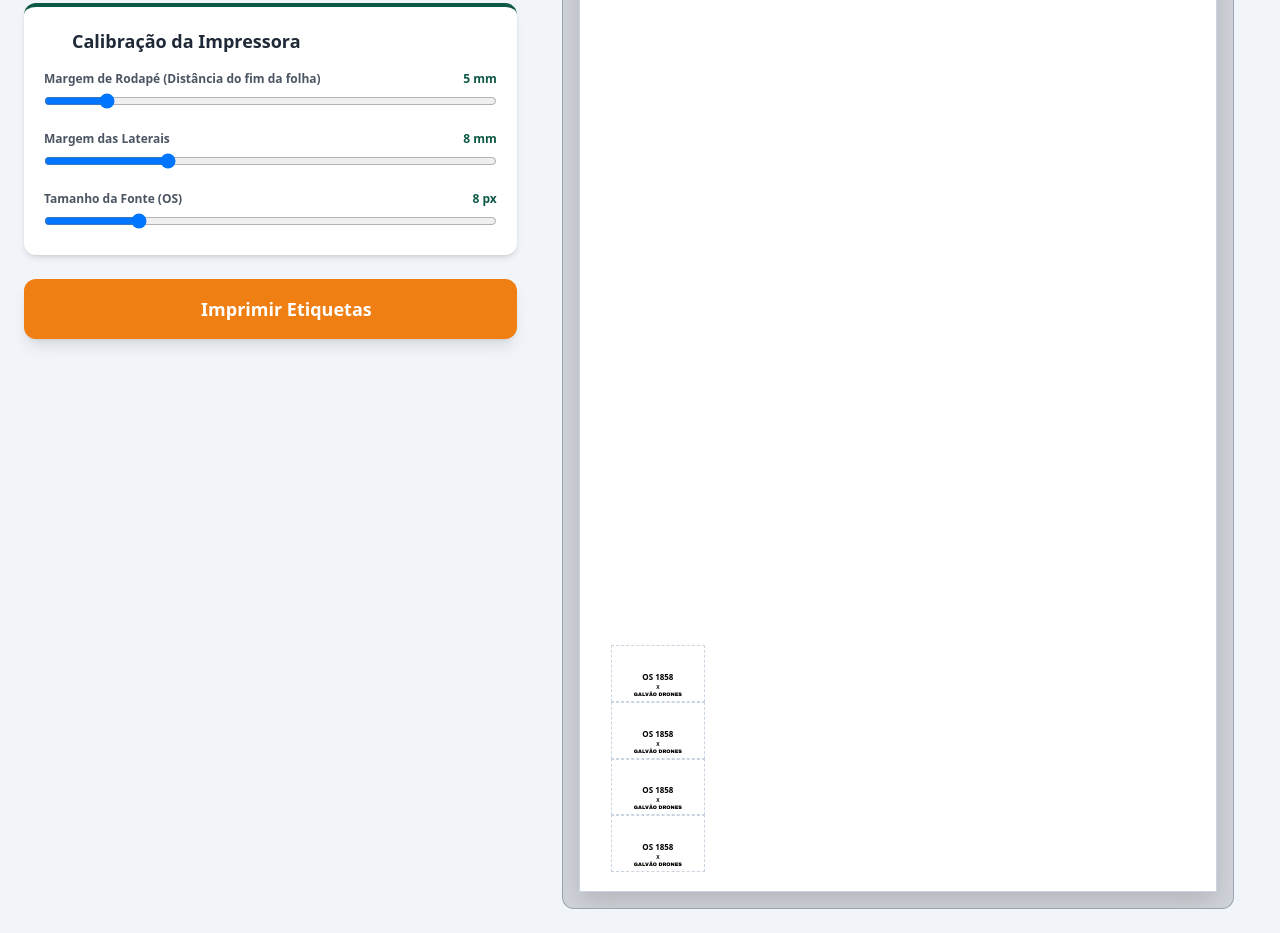
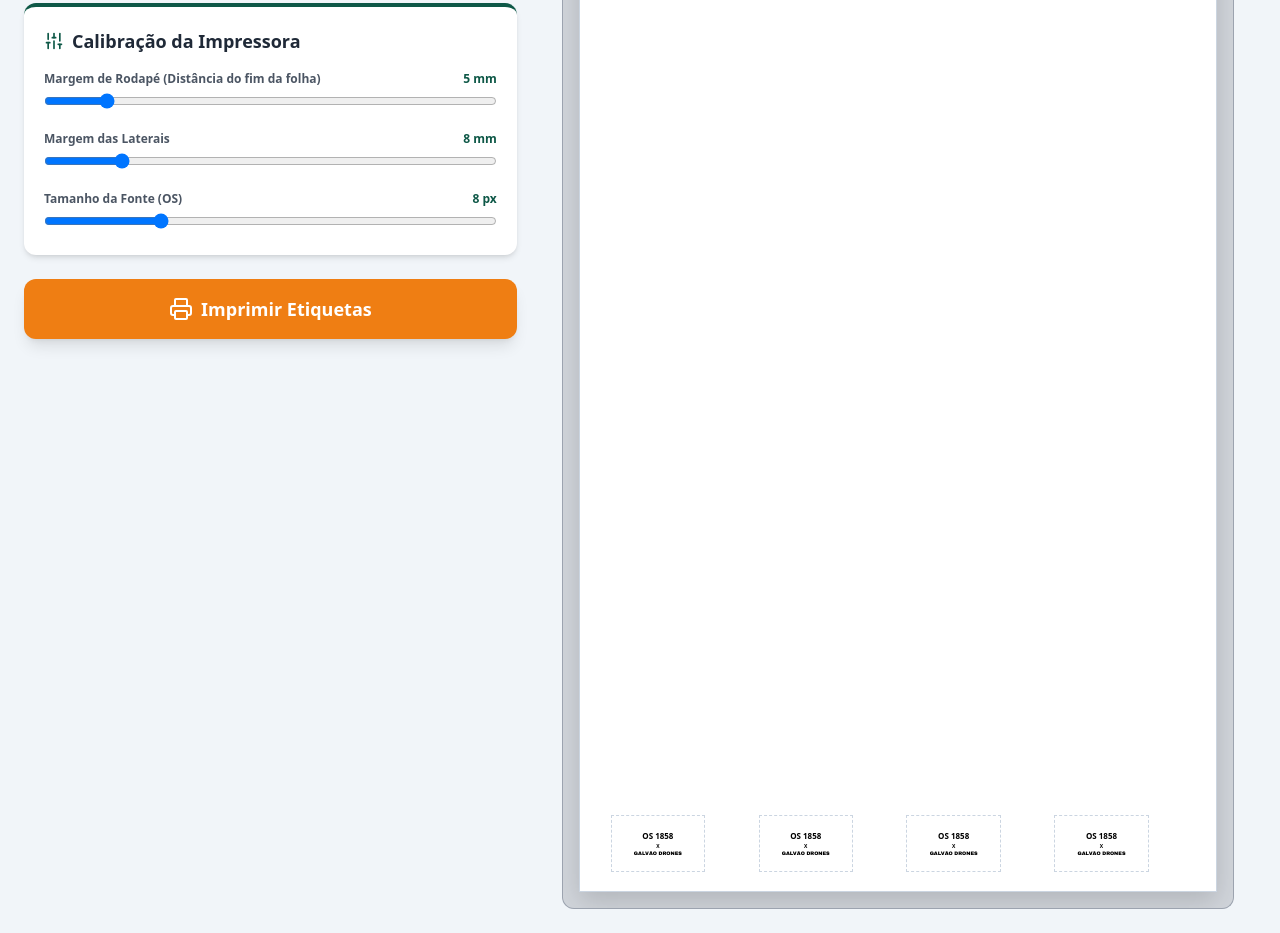
Before and after one commit to galvaodrone/impressora, a plain HTML site: page index.html in a window 1280 px wide. Shown: the part 394-1327 px from the top of the page. Drawn offline with nearby package versions, Linux system fonts and the light colour scheme.

Commit message:
Update index.html

```diff
--- a/index.html
+++ b/index.html
@@ -52,11 +52,11 @@
                 box-sizing: border-box !important;
                 background: white !important;
             }
-            /* Grade de etiquetas sem bordas e perfeitamente distribuída */
+            /* Grade de etiquetas sem bordas e perfeitamente distribuída em 4 colunas horizontais */
             .labels-grid {
                 display: grid !important;
-                grid-template-columns: repeat(4, auto) !important; /* 4 colunas como no PDF */
-                justify-content: center !important;
+                grid-template-columns: repeat(4, 25mm) !important; /* Força exatamente 4 colunas de 25mm */
+                justify-content: space-between !important; /* Distribui as colunas na horizontal */
                 width: 100% !important;
                 margin-bottom: var(--print-bottom-margin, 5mm) !important; /* Distância calibrável do fim da folha */
                 padding: 0 var(--print-side-margin, 8mm) !important;
@@ -93,7 +93,8 @@
             transition: all 0.2s;
             display: flex;
             flex-direction: column;
-            justify-content: flex-end;
+            justify-content: center;
+            align-items: center;
             text-align: center;
             box-sizing: border-box;
         }
@@ -106,6 +107,10 @@
         .editable-text {
             outline: none;
             cursor: text;
+            white-space: nowrap; /* Evita que o texto quebre linha */
+            overflow: hidden;
+            text-overflow: ellipsis;
+            width: 100%;
         }
         .editable-text:focus {
             background-color: #fef3c7;
@@ -185,7 +190,7 @@
                         <span>Margem das Laterais</span>
                         <span id="side-margin-indicator" class="font-bold text-gd-green">8 mm</span>
                     </div>
-                    <input type="range" id="input-side-margin" min="0" max="30" value="8" oninput="adjustSideMargin(this.value)"
+                    <input type="range" id="input-side-margin" min="0" max="50" value="8" oninput="adjustSideMargin(this.value)"
                         class="w-full accent-gd-green cursor-pointer">
                 </div>
 
@@ -195,7 +200,7 @@
                         <span>Tamanho da Fonte (OS)</span>
                         <span id="font-size-indicator" class="font-bold text-gd-green">8 px</span>
                     </div>
-                    <input type="range" id="input-font-size" min="6" max="16" value="8" oninput="adjustFontSize(this.value)"
+                    <input type="range" id="input-font-size" min="6" max="14" value="8" oninput="adjustFontSize(this.value)"
                         class="w-full accent-gd-green cursor-pointer">
                 </div>
             </div>
@@ -226,35 +231,35 @@
                 <!-- Folha de Papel Física -->
                 <div id="preview-sheet" class="preview-sheet" style="width: 210mm; height: 297mm; padding-bottom: 5mm; padding-left: 8mm; padding-right: 8mm;">
 
-                    <!-- Linha de etiquetas alinhada perfeitamente na base -->
-                    <div id="labels-container" class="labels-grid gap-4">
+                    <!-- Linha de etiquetas alinhada perfeitamente na base com grid horizontal rígido -->
+                    <div id="labels-container" class="labels-grid grid grid-cols-4 w-full gap-4 justify-between">
 
                         <!-- Coluna 1 -->
-                        <div class="label-interactive-card p-1" style="width: 25mm; height: 15mm;">
+                        <div class="label-interactive-card p-0.5" style="width: 25mm; height: 15mm;">
                             <div contenteditable="true" class="editable-text font-black text-black uppercase leading-none pb-0.5" id="os-col-0" style="font-size: 8px;">OS 1858</div>
                             <div class="font-extrabold text-[5px] text-black leading-none py-0.5">X</div>
-                            <div class="font-black text-black leading-none" style="font-size: 5px; font-family: 'Arial Black', sans-serif;">GALVÃO DRONES</div>
+                            <div class="font-black text-black leading-none truncate w-full" style="font-size: 5px; font-family: 'Arial Black', sans-serif;">GALVÃO DRONES</div>
                         </div>
 
                         <!-- Coluna 2 -->
-                        <div class="label-interactive-card p-1" style="width: 25mm; height: 15mm;">
+                        <div class="label-interactive-card p-0.5" style="width: 25mm; height: 15mm;">
                             <div contenteditable="true" class="editable-text font-black text-black uppercase leading-none pb-0.5" id="os-col-1" style="font-size: 8px;">OS 1858</div>
                             <div class="font-extrabold text-[5px] text-black leading-none py-0.5">X</div>
-                            <div class="font-black text-black leading-none" style="font-size: 5px; font-family: 'Arial Black', sans-serif;">GALVÃO DRONES</div>
+                            <div class="font-black text-black leading-none truncate w-full" style="font-size: 5px; font-family: 'Arial Black', sans-serif;">GALVÃO DRONES</div>
                         </div>
 
                         <!-- Coluna 3 -->
-                        <div class="label-interactive-card p-1" style="width: 25mm; height: 15mm;">
+                        <div class="label-interactive-card p-0.5" style="width: 25mm; height: 15mm;">
                             <div contenteditable="true" class="editable-text font-black text-black uppercase leading-none pb-0.5" id="os-col-2" style="font-size: 8px;">OS 1858</div>
                             <div class="font-extrabold text-[5px] text-black leading-none py-0.5">X</div>
-                            <div class="font-black text-black leading-none" style="font-size: 5px; font-family: 'Arial Black', sans-serif;">GALVÃO DRONES</div>
+                            <div class="font-black text-black leading-none truncate w-full" style="font-size: 5px; font-family: 'Arial Black', sans-serif;">GALVÃO DRONES</div>
                         </div>
 
                         <!-- Coluna 4 -->
-                        <div class="label-interactive-card p-1" style="width: 25mm; height: 15mm;">
+                        <div class="label-interactive-card p-0.5" style="width: 25mm; height: 15mm;">
                             <div contenteditable="true" class="editable-text font-black text-black uppercase leading-none pb-0.5" id="os-col-3" style="font-size: 8px;">OS 1858</div>
                             <div class="font-extrabold text-[5px] text-black leading-none py-0.5">X</div>
-                            <div class="font-black text-black leading-none" style="font-size: 5px; font-family: 'Arial Black', sans-serif;">GALVÃO DRONES</div>
+                            <div class="font-black text-black leading-none truncate w-full" style="font-size: 5px; font-family: 'Arial Black', sans-serif;">GALVÃO DRONES</div>
                         </div>
 
                     </div>
@@ -300,7 +305,7 @@
             sideMarginIndicator.innerText = `${value} mm`;
             previewSheet.style.paddingLeft = `${value}mm`;
             previewSheet.style.paddingRight = `${value}mm`;
-            document.documentElement.style.setProperty('--print-side-margin', `${value}mm`;
+            document.documentElement.style.setProperty('--print-side-margin', `${value}mm`);
         }
 
         // Ajusta o tamanho da fonte das ordens de serviço
```
